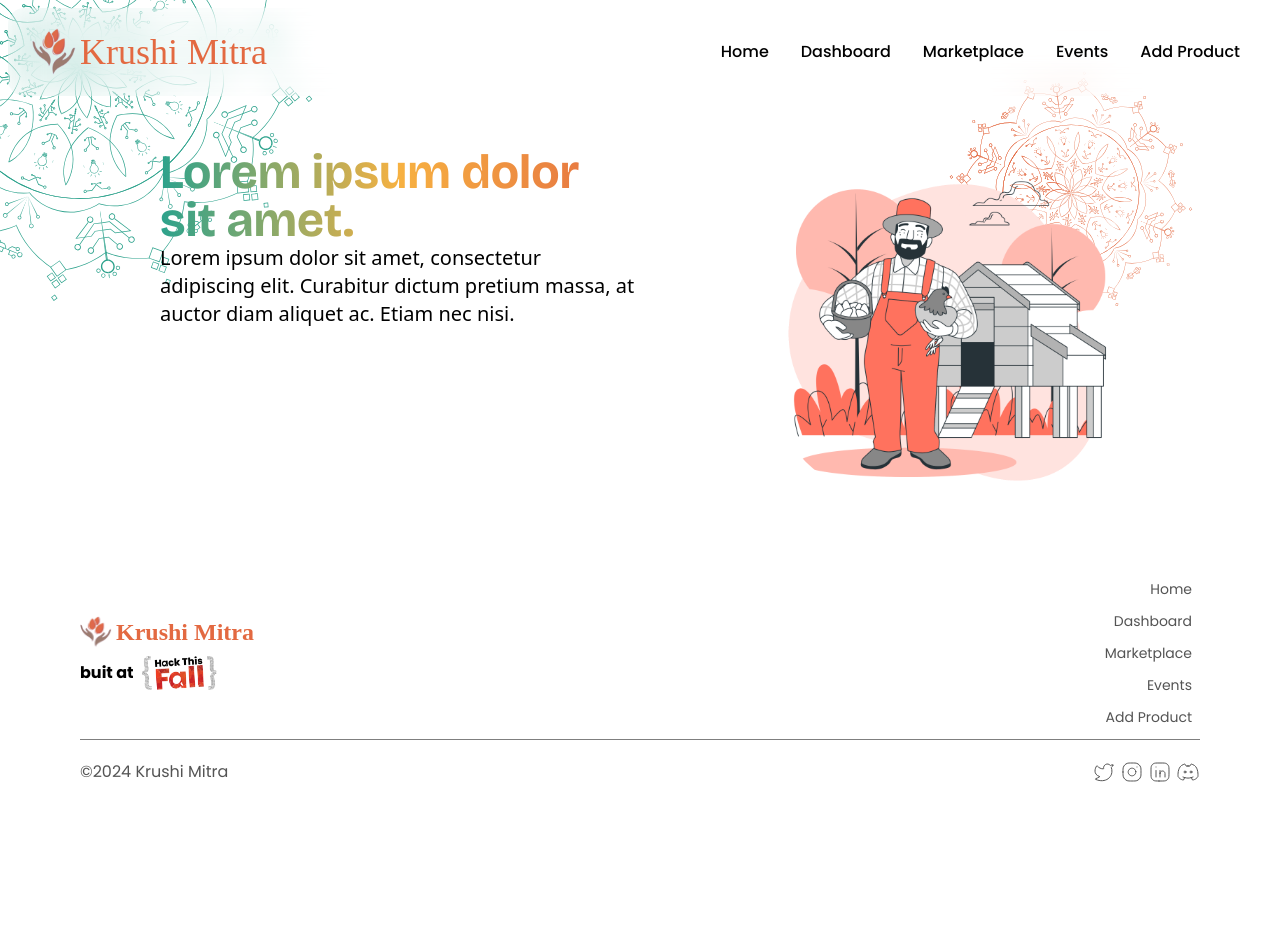
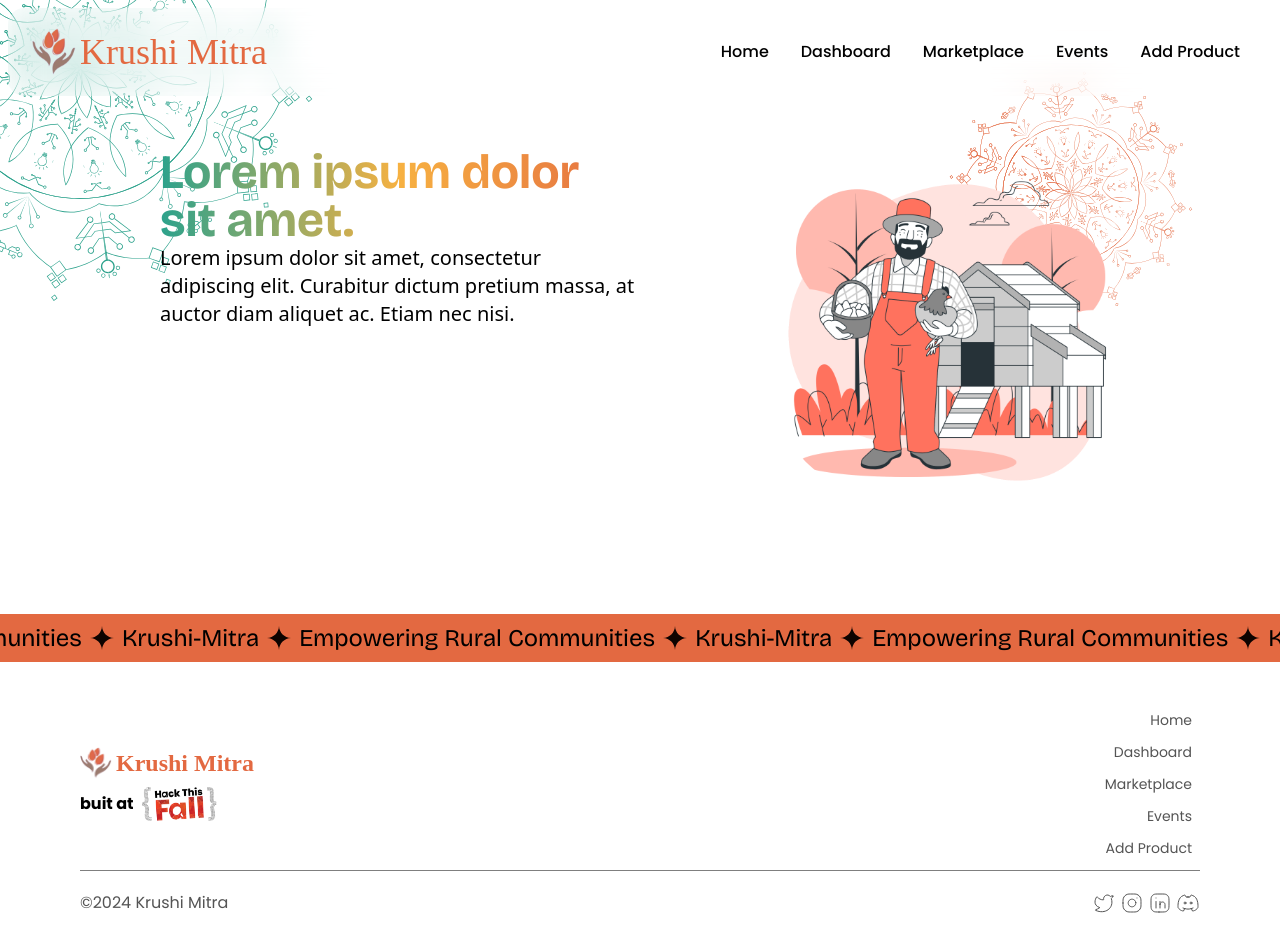
Before and after one commit to zkBOYss/Krushi-Mitra, a React (Vite) app in the folder frontend/: page / in a window 1280 px wide. Before the commit the page ends 800 px from the top, so only its background shows below. Built offline with nearby package versions, Linux system fonts and the light colour scheme; a web font is replaced by a local one.

Commit message:
Frontend: Modified Footer with some animations

```diff
--- a/frontend/package.json
+++ b/frontend/package.json
@@ -12,6 +12,7 @@
   "dependencies": {
     "react": "^18.2.0",
     "react-dom": "^18.2.0",
+    "react-fast-marquee": "^1.6.4",
     "react-router-dom": "^6.22.0"
   },
   "devDependencies": {
--- a/frontend/src/components/Footer.jsx
+++ b/frontend/src/components/Footer.jsx
@@ -1,10 +1,88 @@
 import htf from "../assets/htf_logo.png";
 import { Link } from "react-router-dom";
 import logo from "../assets/logo.png";
+import star from "../assets/star.svg";
+import Marquee from "react-fast-marquee";
 
 const Footer = () => {
 	return (
 		<div className=" flex flex-col justify-center">
+			<Marquee>
+				<div className="z-10 w-full bg-lightred h-12 max-sm:h-16 mt-24 max-sm:mt-6 max-sm:text-lg flex items-center text-2xl overflow-hidden justify-center font-grotesk">
+				Empowering Rural Communities
+					<img
+						src={star}
+						width={24}
+						height={24}
+						alt="star"
+						className="mx-2 pointer-events-none max-sm:w-8 max-sm:h-8  "
+					/>
+					Krushi-Mitra
+					<img
+						src={star}
+						width={24}
+						height={24}
+						alt="star"
+						className="mx-2 pointer-events-none max-sm:w-8 max-sm:h-8  "
+					/>
+					Empowering Rural Communities
+					<img
+						src={star}
+						width={24}
+						height={24}
+						alt="star"
+						className="mx-2 pointer-events-none max-sm:w-8 max-sm:h-8  "
+					/>
+					Krushi-Mitra
+					<img
+						src={star}
+						width={24}
+						height={24}
+						alt="star"
+						className="mx-2 pointer-events-none max-sm:w-8 max-sm:h-8  "
+					/>
+					Empowering Rural Communities
+					<img
+						src={star}
+						width={24}
+						height={24}
+						alt="star"
+						className="mx-2 pointer-events-none max-sm:w-8 max-sm:h-8  "
+					/>
+					Krushi-Mitra
+					<img
+						src={star}
+						width={24}
+						height={24}
+						alt="star"
+						className="mx-2 pointer-events-none max-sm:w-8 max-sm:h-8  "
+					/>
+					Empowering Rural Communities
+					<img
+						src={star}
+						width={24}
+						height={24}
+						alt="star"
+						className="mx-2 pointer-events-none max-sm:w-8 max-sm:h-8  "
+					/>
+					Krushi-Mitra
+					<img
+						src={star}
+						width={24}
+						height={24}
+						alt="star"
+						className="mx-2 pointer-events-none max-sm:w-8 max-sm:h-8  "
+					/>
+					Empowering Rural Communities
+					<img
+						src={star}
+						width={24}
+						height={24}
+						alt="star"
+						className="mx-2 pointer-events-none max-sm:w-8 max-sm:h-8  "
+					/>
+				</div>
+			</Marquee>
 			<div className="flex flex-col justify-center items-center mx-20 mt-10 max-sm:mx-5">
 				<div className="flex  justify-between w-full items-center my-1">
 					{/* Logo */}
--- a/frontend/src/components/Header.jsx
+++ b/frontend/src/components/Header.jsx
@@ -5,7 +5,7 @@ const Header = () => {
 
   return (
     <div
-      className="flex py-5 rounded-2xl mx-2 sticky top-2 backdrop-blur-lg z-40
+      className="flex py-5 g rounded-2xl mx-2 sticky top-2 backdrop-blur-lg z-40
 	"
     >
       <div className="container mx-auto flex justify-between px-6">
```
Also changed, not shown: 1 other file (tests, documents, lock files or other folders).
